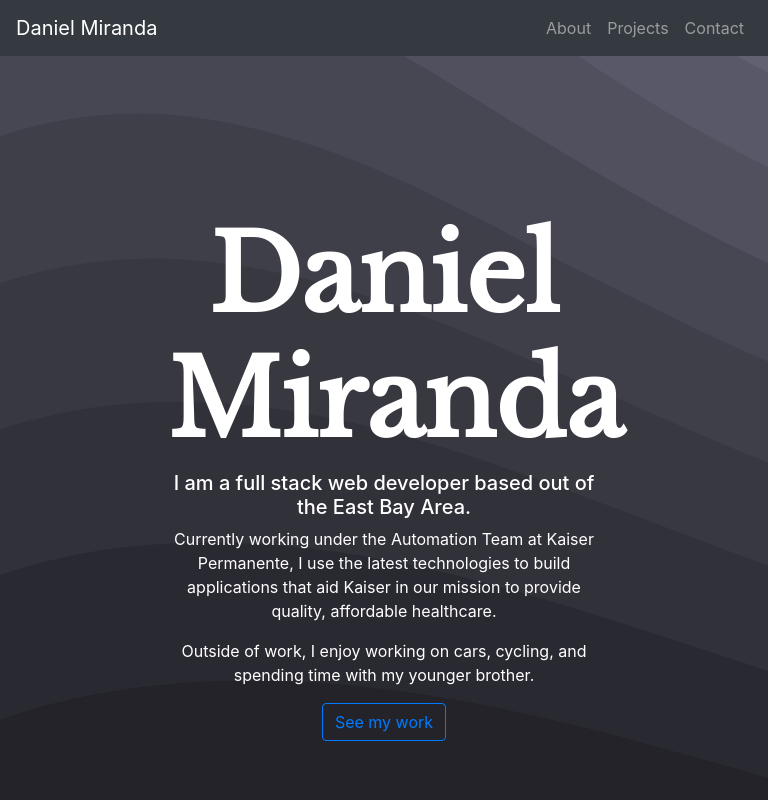
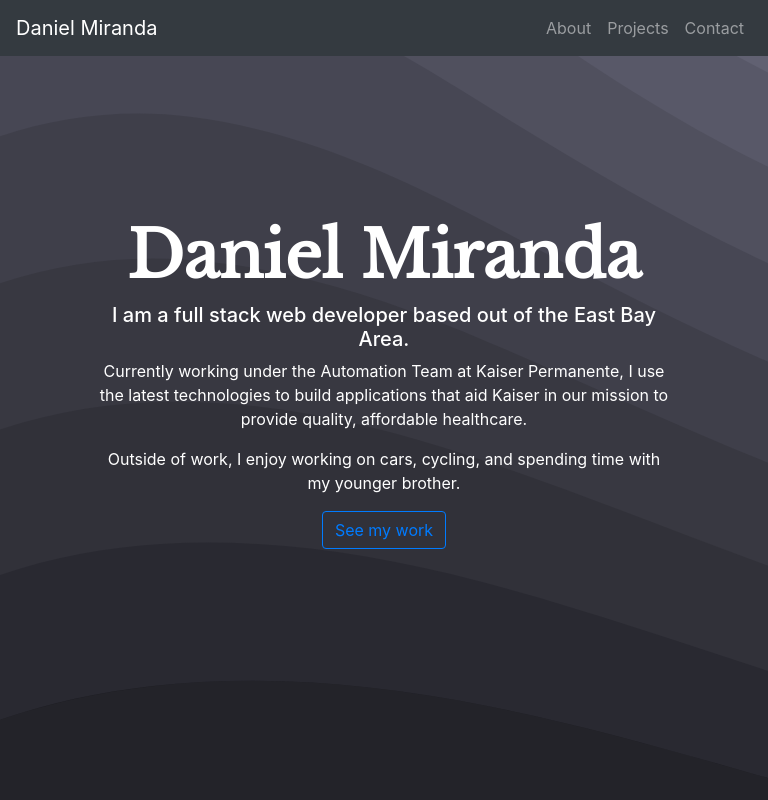
Before and after one commit to danielfmiranda/react-portfolio, a React (Create React App) app: page / in a window 768 px wide. Shown: the top 800 px of the page. Built offline with nearby package versions, Linux system fonts and the light colour scheme.

Commit message:
minor updates

```diff
--- a/src/Css/heroDiv.css
+++ b/src/Css/heroDiv.css
@@ -35,7 +35,7 @@ background-size: cover;
         font-family: libre Baskerville !important;
 
     font-weight: 600;
-    font-size:6.5rem;
+    font-size:5rem;
 }
 
 
@@ -61,13 +61,27 @@ background-size: cover;
 
 }
 
-@media (max-width: 700px) {
+@media (min-width:700px) and (max-width: 1200px) {
+    .heroDivContent {
+        position: absolute;
+        width:80%;
+        left:10%;
+        top: 25%;
+        text-align: center;
+
+
+    }
+
+
+}
+
+@media (max-width: 870px) {
 
 .contentText h1 {
-        font-family: Baskerville;
+        font-family: libre Baskerville !important;
 
     font-weight: 600;
-    font-size:4.5rem;
+    font-size:4rem;
 }
 
 
```
